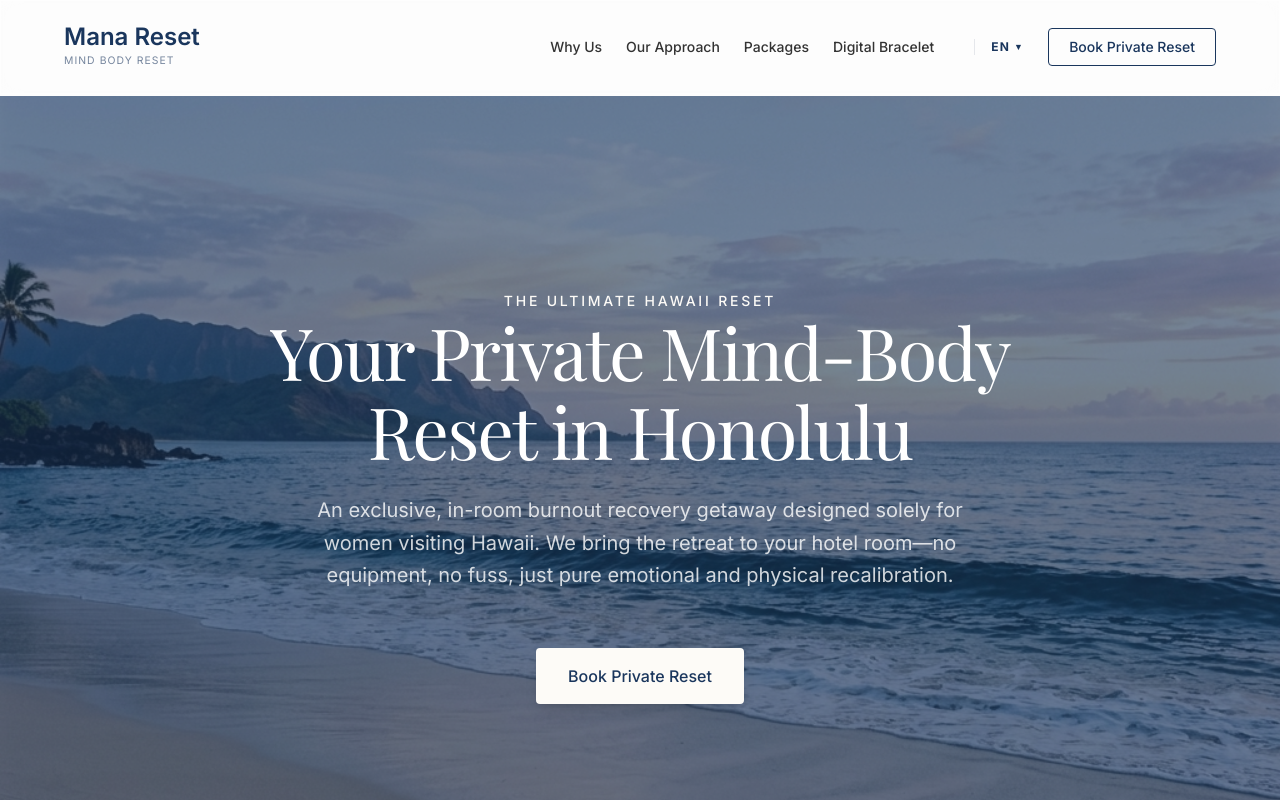
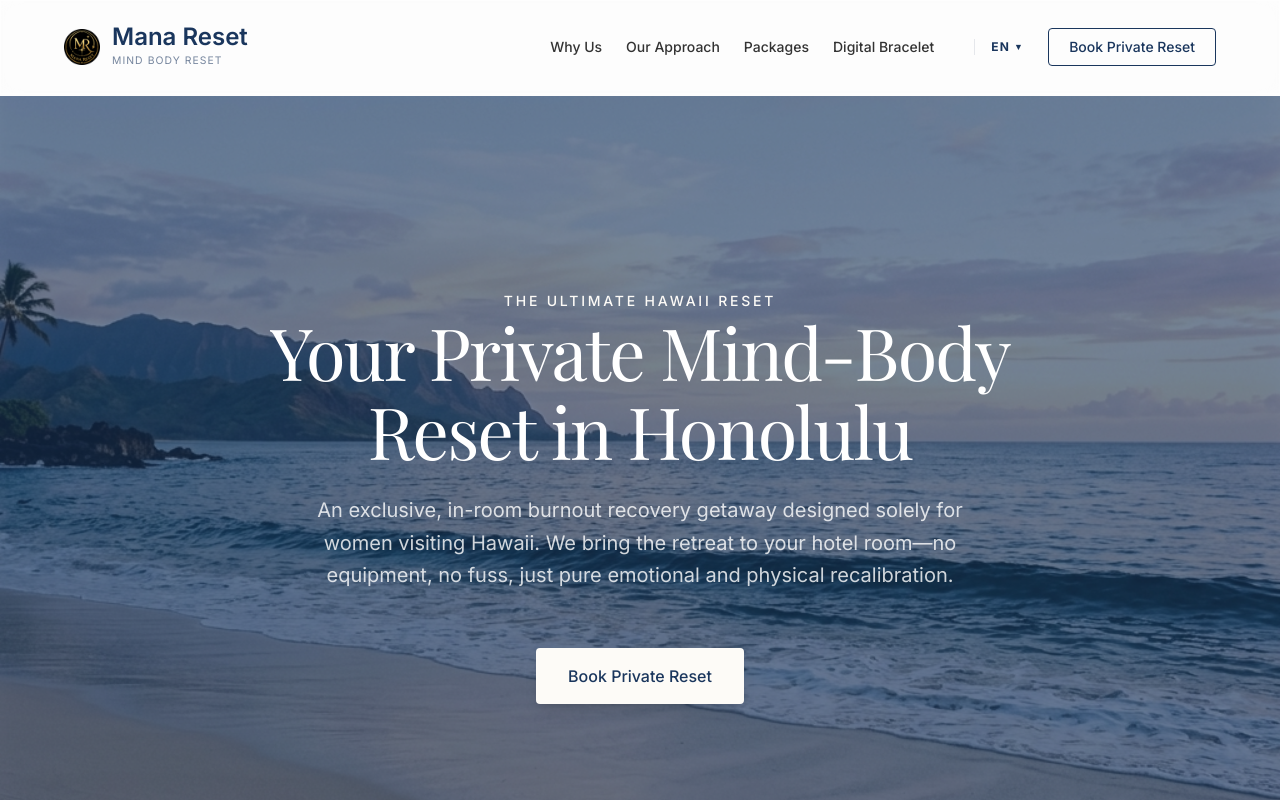
Before and after one commit to acutherapy/mana-web, a Next.js app: page /en in a window 1280 px wide. Shown: the top 800 px of the page. Built offline with nearby package versions, Linux system fonts and the light colour scheme; a web font is replaced by a local one.

Commit message:
feat: add logo to navbar

```diff
--- a/src/components/Navbar.tsx
+++ b/src/components/Navbar.tsx
@@ -1,6 +1,7 @@
 'use client';
 import { useState } from 'react';
 import Link from 'next/link';
+import Image from 'next/image';
 
 export default function Navbar({ lang, dict }: { lang: string, dict: any }) {
   const [langOpen, setLangOpen] = useState(false);
@@ -9,9 +10,12 @@ export default function Navbar({ lang, dict }: { lang: string, dict: any }) {
   return (
     <nav className="fixed top-0 left-0 w-full p-6 glass-panel z-50 border-b-0 border-ocean/10">
       <div className="max-w-6xl mx-auto flex justify-between items-center">
-        <Link href={`/${lang}`} className="flex flex-col">
-          <span className="font-serif text-2xl text-ocean font-semibold leading-none">Mana Reset</span>
-          <span className="text-[0.65rem] tracking-widest text-ocean/60 uppercase mt-1">Mind Body Reset</span>
+        <Link href={`/${lang}`} className="flex items-center gap-3">
+          <Image src="/images/logo.png" alt="Mana Reset" width={36} height={36} className="object-contain" />
+          <div className="flex flex-col">
+            <span className="font-serif text-2xl text-ocean font-semibold leading-none">Mana Reset</span>
+            <span className="text-[0.65rem] tracking-widest text-ocean/60 uppercase mt-1">Mind Body Reset</span>
+          </div>
         </Link>
         <div className="hidden md:flex items-center gap-6 text-sm font-medium">
           <Link href={`/${lang}#why`} className="hover:text-ocean transition">{dict.nav?.why}</Link>
```
